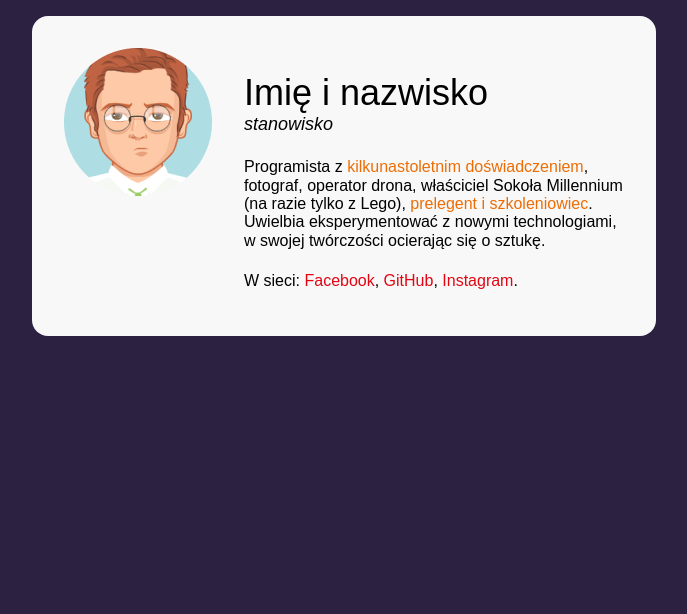
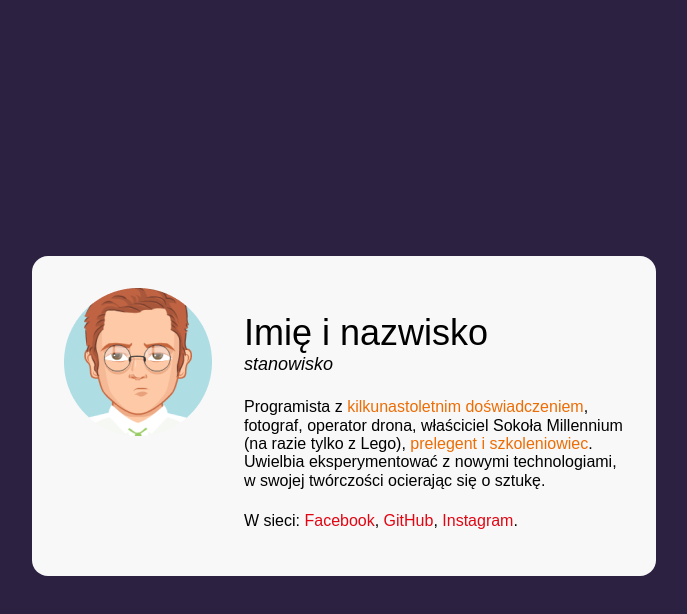
Before and after one commit to paulina-goral-guntuku/business-card, a plain HTML site: page index.html in a window 1280 px wide. Shown: the whole page, without its empty margins (296-983 px from the left). Drawn offline with Linux system fonts and the light colour scheme.

Commit message:
Centered card

```diff
--- a/style.css
+++ b/style.css
@@ -11,23 +11,27 @@ html {
 body {
   background: #2c2141;
   min-height: 100vh;
+  margin: 16px;
   display: flex;
+  align-items: center;
   justify-content: center;
-  margin: 16px;
 }
 
 main {
+    width: 624px;
+    height: 320px;
+    border-radius: 16px;
+    background: #f8f8f8;
+    padding: 32px;
+    display: flex;
+    justify-content: space-between;
+    align-items: flex-start;
 }
 
 .article {
-  width: 624px;
-  height: 320px;
-  border-radius: 16px;
-  background: #f8f8f8;
-  padding: 32px;
-  display: flex;
-  justify-content: space-between;
-  align-items: flex-start;
+    display: flex;
+    justify-content: space-between;
+    align-items: flex-start;
 }
 
 .article__header {
```
